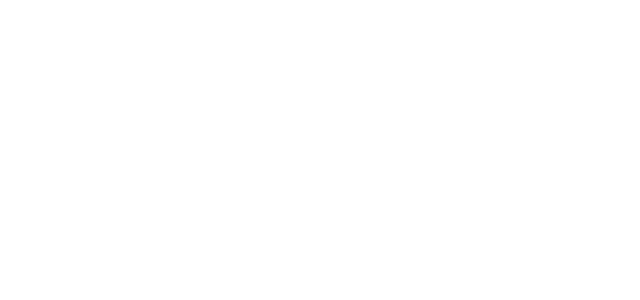
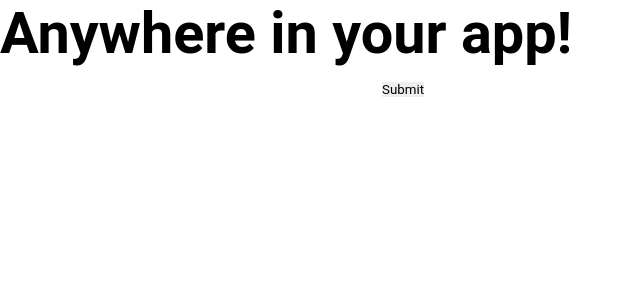
Before and after one commit to TruderiaAraras/Truderia-2.0-User, a React (Create React App) app: page /Cadastro in a window 1280 px wide. Before the commit this address had no page. Shown: the top 300 px of the page, without its empty margins (0-640 px from the left). Built offline with nearby package versions, Linux system fonts and the light colour scheme.

Commit message:
Criando bases e aprendeno a usar o Formik no ts

```diff
--- /dev/null
+++ b/src/pages/cadastro/index.tsx
@@ -0,0 +1,64 @@
+import React from "react";
+import { Formik } from "formik";
+
+export const Cadastro: React.FC = () => {
+
+  return (
+    <div>
+     <h1>Anywhere in your app!</h1>
+     <Formik
+       initialValues={{ email: '', password: '' }}
+       validate={values => {
+         const errors = { email: "" };
+         if (!values.email) {
+           errors.email = 'Required';
+         } else if (
+           !/^[A-Z0-9._%+-]+@[A-Z0-9.-]+\.[A-Z]{2,}$/i.test(values.email)
+         ) {
+           errors.email = 'Invalid email address';
+         }
+         return errors;
+       }}
+       onSubmit={(values, { setSubmitting }) => {
+         setTimeout(() => {
+           alert(JSON.stringify(values, null, 2));
+           setSubmitting(false);
+         }, 400);
+       }}
+     >
+       {({
+         values,
+         errors,
+         touched,
+         handleChange,
+         handleBlur,
+         handleSubmit,
+         isSubmitting,
+         /* and other goodies */
+       }) => (
+         <form onSubmit={handleSubmit}>
+           <input
+             type="email"
+             name="email"
+             onChange={handleChange}
+             onBlur={handleBlur}
+             value={values.email}
+           />
+           {errors.email && touched.email && errors.email}
+           <input
+             type="password"
+             name="password"
+             onChange={handleChange}
+             onBlur={handleBlur}
+             value={values.password}
+           />
+           {errors.password && touched.password && errors.password}
+           <button type="submit" disabled={isSubmitting}>
+             Submit
+           </button>
+         </form>
+       )}
+     </Formik>
+   </div>
+  );
+};
--- /dev/null
+++ b/src/pages/cadastro/style.ts
@@ -0,0 +1,5 @@
+import styled from 'styled-components';
+
+export const Page1Container = styled.div`
+
+`;
--- a/src/pages/index.tsx
+++ b/src/pages/index.tsx
@@ -1,2 +1,3 @@
 export * from './page1';
 export * from './page2';
+export * from './cadastro';
--- a/src/routes/index.tsx
+++ b/src/routes/index.tsx
@@ -5,13 +5,14 @@
   Routes,
   Route,
 } from 'react-router-dom';
-import { Page1, Page2 } from '../pages/index';
+import { Page1, Page2, Cadastro } from '../pages/index';
 
 const Router = (): React.ReactElement => (
   <BrowserRouter>
     <Routes>
       <Route path="/" element={<Page1 />} />
       <Route path="/Page2" element={<Page2 />} />
+      <Route path="/Cadastro" element={<Cadastro />} />
     </Routes>
   </BrowserRouter>
 );
```
